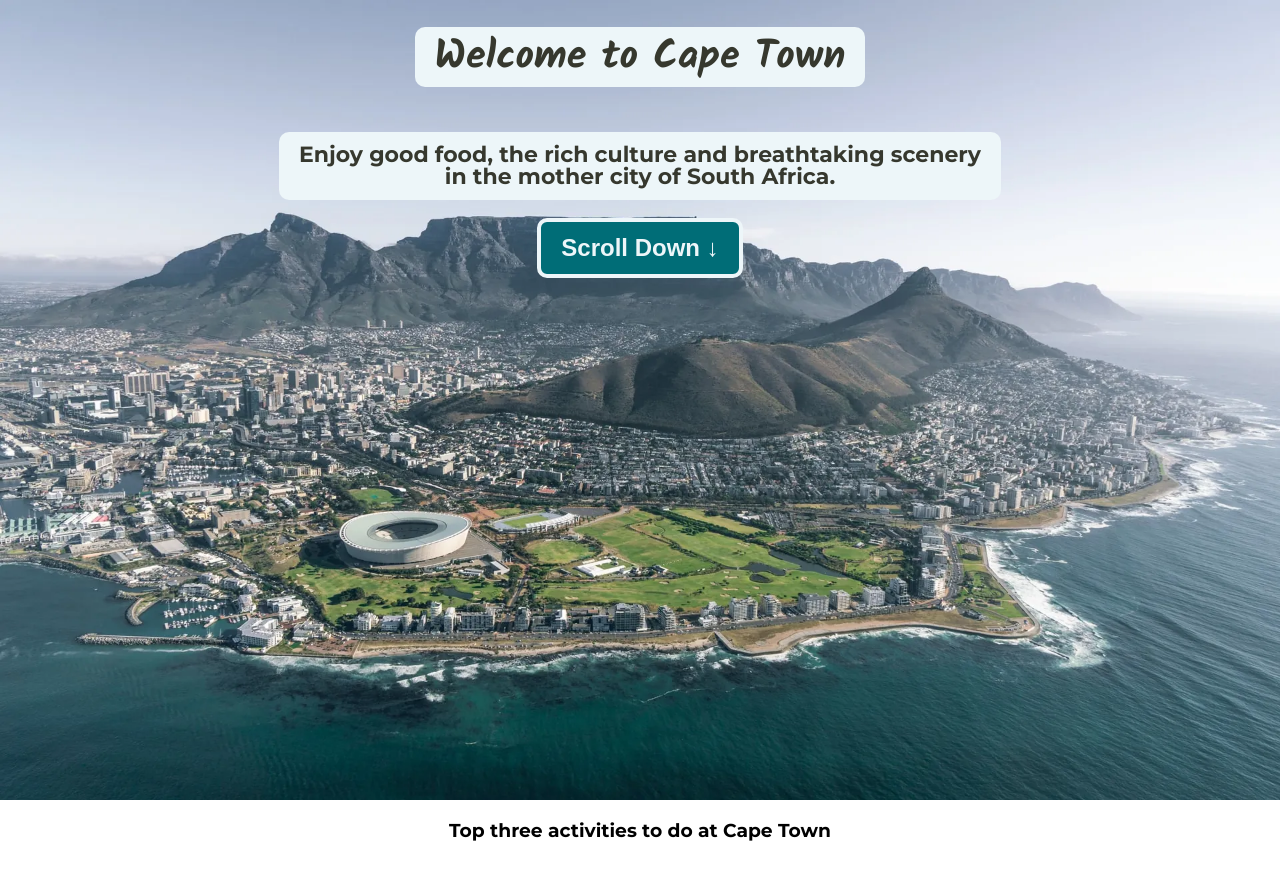
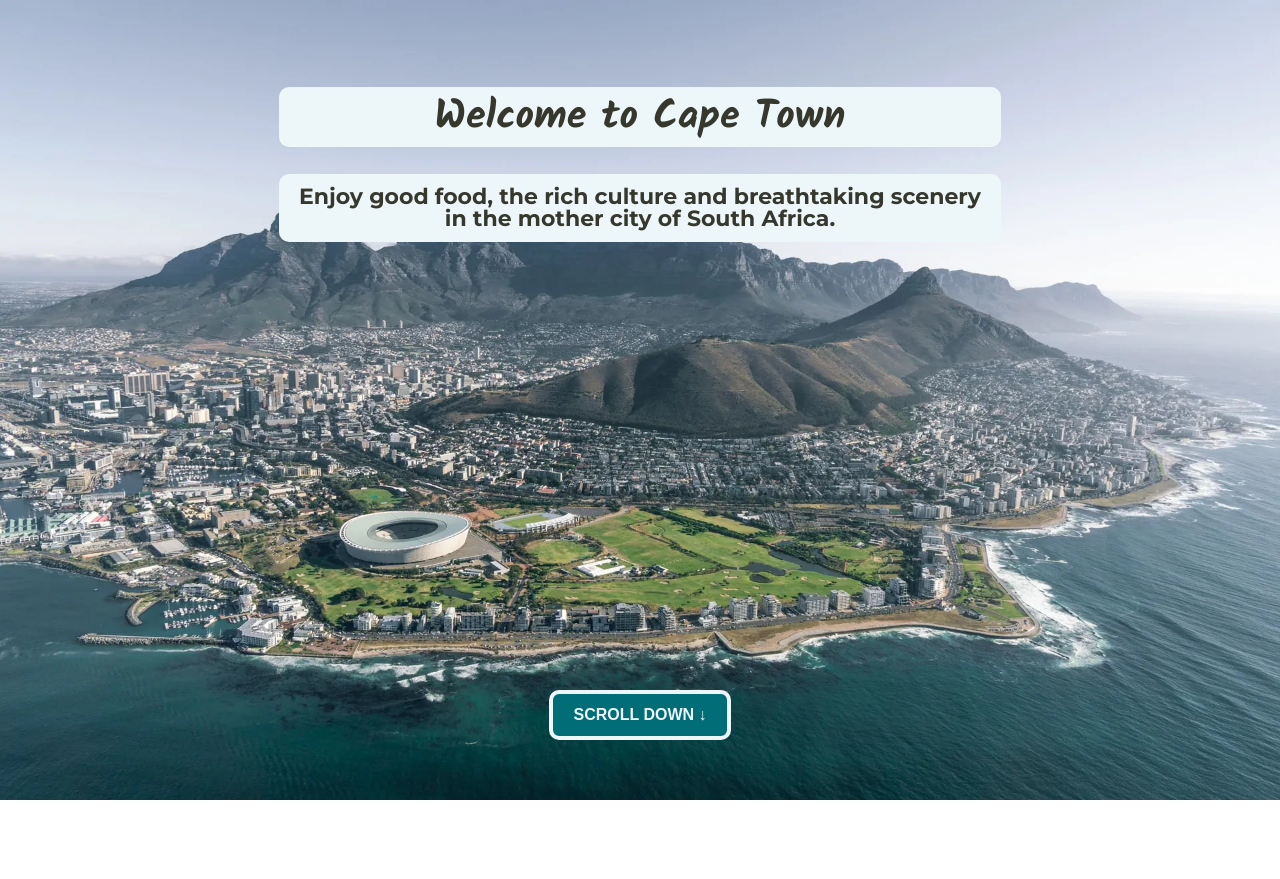
Before and after one commit to MartinFlischman/hometown-homepage, a plain HTML site: page index.html in a window 1280 px wide. After the commit the page ends 800 px from the top, so only its background shows below. Drawn offline with Linux system fonts and the light colour scheme.

Commit message:
CSS
- Alignment of text and button changed using FlexBox,
- Hover effects changed on the "Scroll Down" button to change the background, text and border colour when hovering on it.

```diff
--- a/index.html
+++ b/index.html
@@ -21,21 +21,27 @@
 	<body>
 		<!-- HERO SECTION -->
 		<div class="hero-section">
-			<h1>Welcome to Cape Town</h1>
-			<h2>
-				Enjoy good food, the rich culture and breathtaking scenery <br />
-				in the mother city of South Africa.
-			</h2>
-			<button class="scroll-down" href="#activities">Scroll Down &darr;</button>
+			<div class="hero-top">
+				<h1>Welcome to Cape Town</h1>
+				<h2>
+					Enjoy good food, the rich culture and breathtaking scenery <br />
+					in the mother city of South Africa.
+				</h2>
+			</div>
+			<div>
+				<button class="scroll-down" href="#activities">
+					Scroll Down &darr;
+				</button>
+			</div>
 		</div>
 
 		<!-- ACTIVITIES SECTION -->
-		<div id="activities">
+		<!-- <div id="activities">
 			<h3>Top three activities to do at Cape Town</h3>
 			<img src="" />
 			<img src="" />
 			<img src="" />
-		</div>
+		</div> -->
 
 		<!-- GUIDE SECTION -->
 		<!-- <div>
--- a/styles.css
+++ b/styles.css
@@ -14,6 +14,7 @@ body {
 	height: 100vh;
 	display: flex;
 	flex-direction: column;
+	justify-content: space-between;
 	align-items: center;
 }
 
@@ -38,15 +39,16 @@ h2 {
 	border-radius: 10px;
 }
 
-.location-pin {
-	width: 80%;
+.hero-top {
+	margin: 60px 0;
 }
 
 .scroll-down {
 	background: #006d77;
 	color: #edf6f9;
-	font-size: 24px;
+	font-size: 16px;
 	font-weight: 700;
+	text-transform: uppercase;
 	margin: 0 0 60px;
 	padding: 12px 20px;
 	border: 4px solid #edf6f9;
@@ -54,6 +56,8 @@ h2 {
 }
 
 .scroll-down:hover {
-	font-size: 28px;
+	background: #edf6f9;
+	color: #36382e;
+	border: 4px solid #006d77;
 	cursor: pointer;
 }
```
